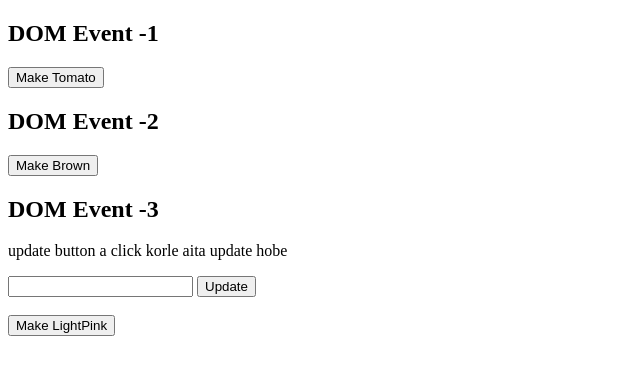
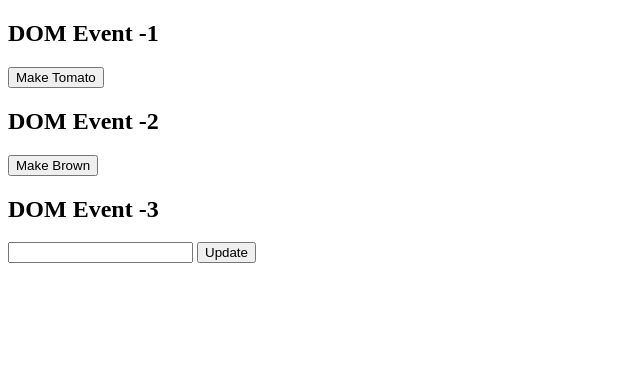
Before and after one commit to mostafizurhh/js-dom-event, a plain HTML site: page eventlistner.html in a window 1280 px wide. Both pictures are taken after a click on the button "Update". Shown: the whole page, without its empty margins (0-640 px from the left). Drawn offline with Linux system fonts and the light colour scheme.

Commit message:
inputfield added and updated the data from input field

```diff
--- a/eventlistener.js
+++ b/eventlistener.js
@@ -9,6 +9,13 @@ document.getElementById('makeBrown').addEventListener('click', function () {
 });
 
 // method 2 -->input field update
-document.getElementById('lightPink').addEventListener('click', function () {
-    document.body.style.backgroundColor = 'lightpink';
-});
+
+document.getElementById('updateButton').addEventListener('click', function () {
+    const inputfield = document.getElementById('inputField');
+    const inputText = inputfield.value;
+
+    const p = document.getElementById('updateParagraph');
+    p.innerText = inputText;
+    const newData = inputText;
+    inputfield.value = '';
+})
--- a/eventlistner.html
+++ b/eventlistner.html
@@ -23,8 +23,6 @@
             <p id="updateParagraph">update button a click korle aita update hobe</p>
             <input id="inputField" type="text">
             <button id="updateButton">Update</button>
-            <br><br>
-            <button id="lightPink">Make LightPink</button>
         </section>
 
         <script src="eventlistener.js"></script>
```
